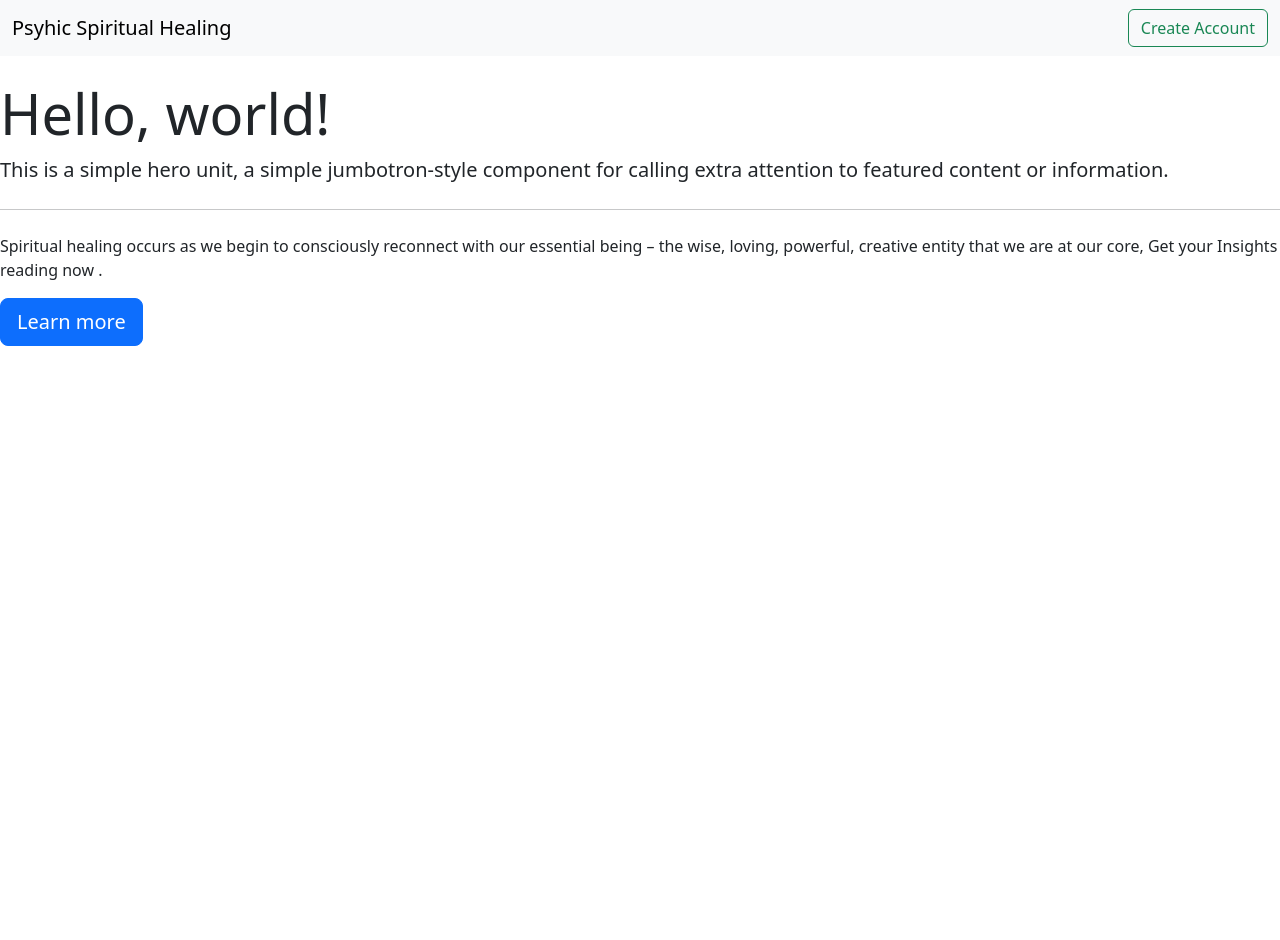
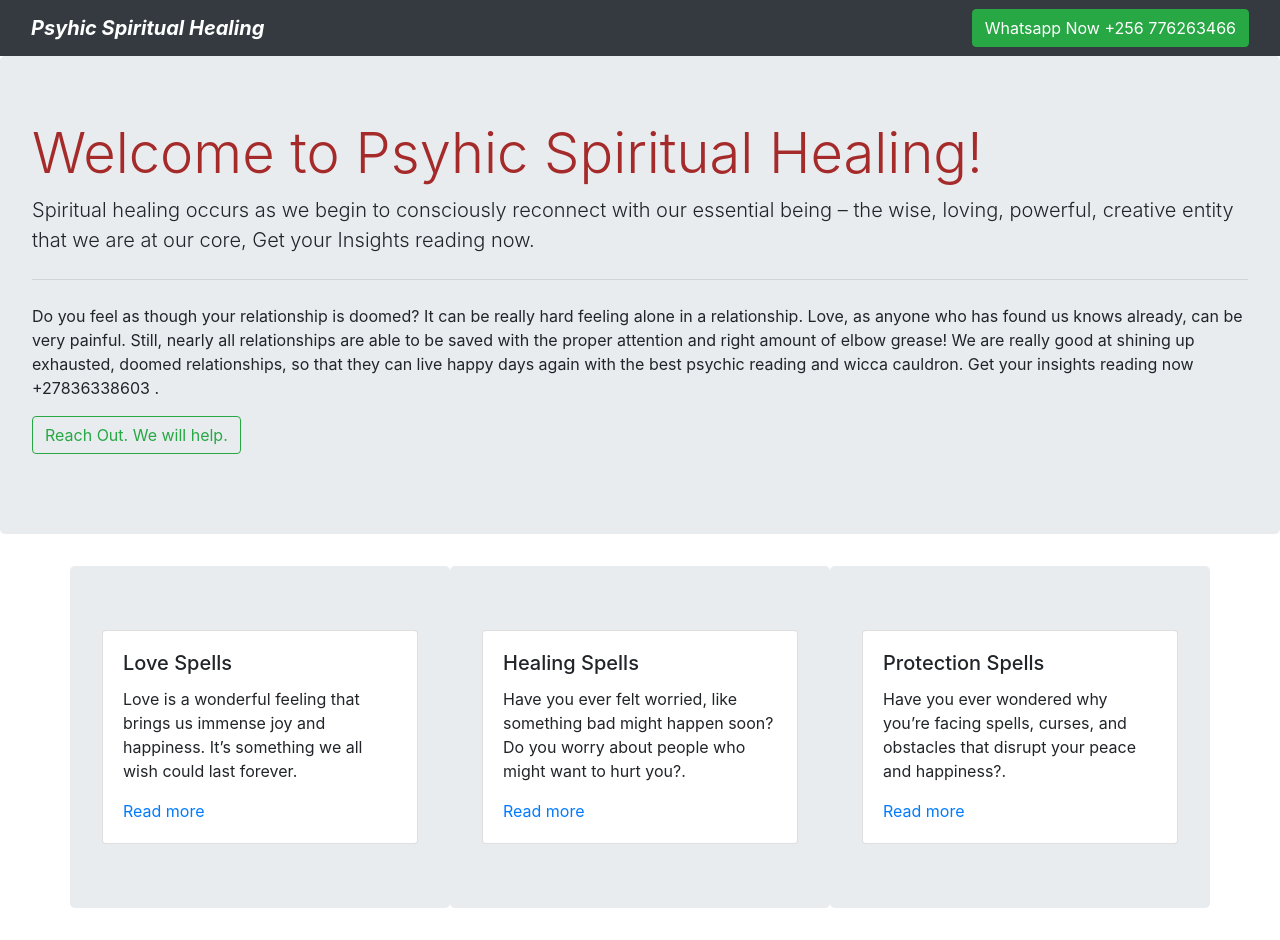
Before and after one commit to arktony/abbey, a plain HTML site: page index.html in a window 1280 px wide. Before the commit the page ends 800 px from the top, so only its background shows below. Drawn offline with nearby package versions, Linux system fonts and the light colour scheme.

Commit message:
Update index.html

```diff
--- a/index.html
+++ b/index.html
@@ -1,27 +1,68 @@
 <!DOCTYPE html>
 <html>
 <head>
-        <link href="https://cdn.jsdelivr.net/npm/bootstrap@5.3.3/dist/css/bootstrap.min.css" rel="stylesheet" integrity="sha384-QWTKZyjpPEjISv5WaRU9OFeRpok6YctnYmDr5pNlyT2bRjXh0JMhjY6hW+ALEwIH" crossorigin="anonymous">
-        <script src="https://cdn.jsdelivr.net/npm/bootstrap@5.3.3/dist/js/bootstrap.bundle.min.js" integrity="sha384-YvpcrYf0tY3lHB60NNkmXc5s9fDVZLESaAA55NDzOxhy9GkcIdslK1eN7N6jIeHz" crossorigin="anonymous"></script>
+    <link rel="stylesheet" href="https://cdn.jsdelivr.net/npm/bootstrap@4.6.2/dist/css/bootstrap.min.css"
+          integrity="sha384-xOolHFLEh07PJGoPkLv1IbcEPTNtaed2xpHsD9ESMhqIYd0nLMwNLD69Npy4HI+N" crossorigin="anonymous">
 </head>
 <body>
-        <nav class="navbar navbar-light bg-light">
+<nav class="navbar navbar-dark bg-dark">
     <div class="container-fluid">
-              <a class="navbar-brand">Psyhic Spiritual Healing</a>
+        <a style="font-style: italic; font-weight: bold;" class="navbar-brand">Psyhic Spiritual Healing</a>
         <form class="d-flex">
-                <button class="btn btn-outline-success" type="submit">Create Account</button>
+            <button class="btn btn-success" type="submit">Whatsapp Now +256 776263466</button>
         </form>
     </div>
 </nav>
-          <br />
+<div>
     <div class="jumbotron">
-            <h1 class="display-4">Hello, world!</h1>
-            <p class="lead">This is a simple hero unit, a simple jumbotron-style component for calling extra attention to featured content or information.</p>
+        <h1 style="color: brown;" class="display-4">Welcome to Psyhic Spiritual Healing!</h1>
+        <p class="lead">Spiritual healing occurs as we begin to consciously reconnect with our essential being – the
+            wise, loving, powerful, creative entity that we are at our core, Get your Insights reading now.</p>
         <hr class="my-4">
-            <p>Spiritual healing occurs as we begin to consciously reconnect with our essential being – the wise, loving, powerful, creative entity that we are at our core, Get your Insights reading now .</p>
+        <p>Do you feel as though your relationship is doomed? It can be really hard feeling alone in a relationship.
+            Love, as anyone who has found us knows already, can be very painful. Still, nearly all relationships are
+            able to be saved with the proper attention and right amount of elbow grease! We are really good at shining
+            up exhausted, doomed relationships, so that they can live happy days again with the best psychic reading and
+            wicca cauldron. Get your insights reading now +27836338603 .</p>
         <p class="lead">
-              <a class="btn btn-primary btn-lg" href="#" role="button">Learn more</a>
+            <a class="btn btn-outline-success" href="#" role="button">Reach Out. We will help.</a>
         </p>
+    </div>
+</div>
+
+<div class="container">
+    <div class="row">
+      <div class="col-md jumbotron">
+        <div class="card">
+          <div class="card-body">
+            <h5 class="card-title">Love Spells</h5>
+            <!-- <h6 class="card-subtitle mb-2 text-muted">Keep Your Partner faithful...</h6> -->
+            <p class="card-text">Love is a wonderful feeling that brings us immense joy and happiness. It’s something we all wish could last forever.</p>
+            <a href="#" class="card-link">Read more</a>
+          </div>
+        </div>
+      </div>
+      <div class="col-md jumbotron">
+        <div class="card">
+          <div class="card-body">
+            <h5 class="card-title">Healing Spells</h5>
+            <!-- <h6 class="card-subtitle mb-2 text-muted">Card subtitle</h6> -->
+            <p class="card-text">Have you ever felt worried, like something bad might happen soon? Do you worry about people who might want to hurt you?.</p>
+            <a href="#" class="card-link">Read more</a>
+          </div>
+        </div>
+    </div>
+
+    <div class="col-md jumbotron">
+      <div class="card">
+        <div class="card-body">
+          <h5 class="card-title">Protection Spells</h5>
+          <!-- <h6 class="card-subtitle mb-2 text-muted">Card subtitle</h6> -->
+          <p class="card-text">Have you ever wondered why you’re facing spells, curses, and obstacles that disrupt your peace and happiness?.</p>
+          <a href="#" class="card-link">Read more</a>
+        </div>
+      </div>
+  </div>
   </div>
 
 </body>
```
Lines whose indentation alone changed are shown as unchanged.
